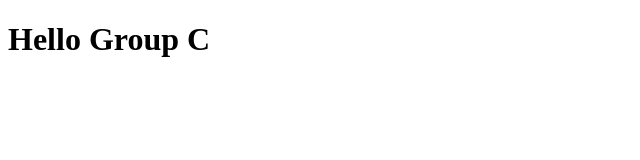
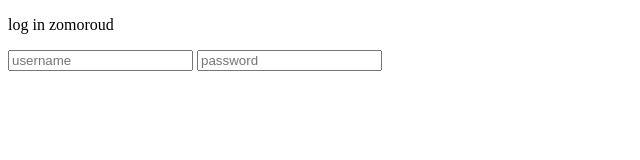
Before and after one commit to zomoroud-darkal/zomoroud-group-c, a plain HTML site: page index.html in a window 1280 px wide. Shown: the whole page, without its empty margins (0-640 px from the left). Drawn offline with Linux system fonts and the light colour scheme.

Commit message:
aasqqwqw

```diff
--- a/index.html
+++ b/index.html
@@ -1,4 +1,9 @@
 <!DOCTYPE html>
-<html>
-    <body><h1>Hello Group C</h1>
-    </body></html>
+<html lang="en">
+  <body>
+    <p>log in zomoroud</p>
+
+    <input type="text" placeholder="username" id="username" />
+    <input type="password" placeholder="password" id="password" />
+  </body>
+</html>
```
